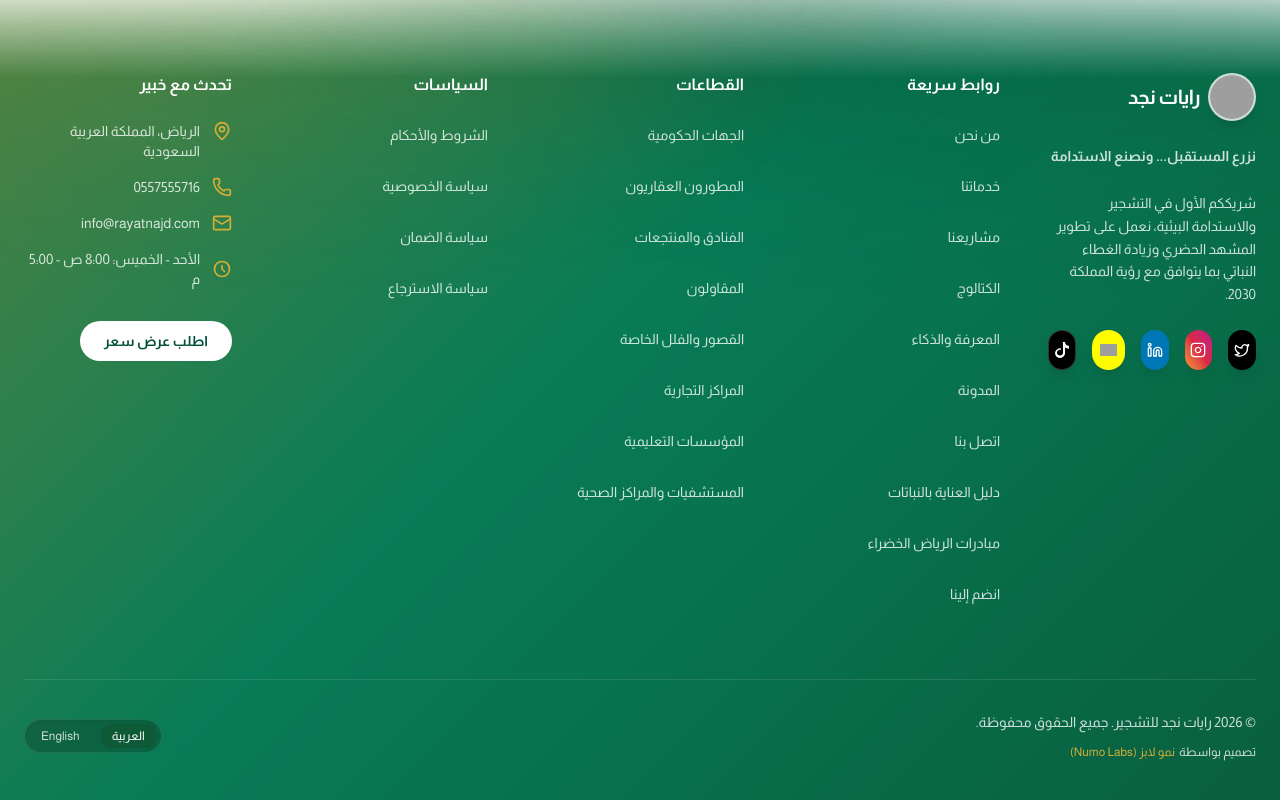
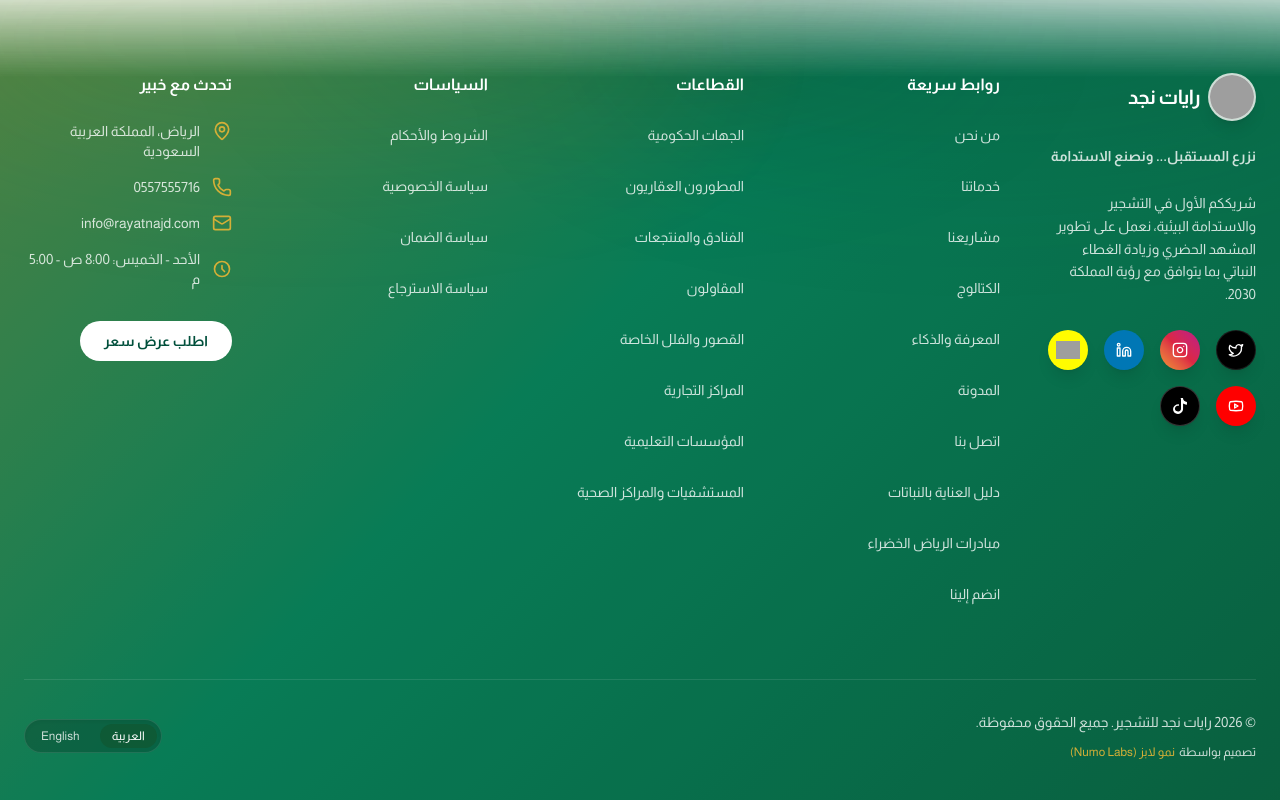
Before and after one commit to smoofikra-ops/Rayatnajd, a React (Vite) app: page /service/irrigation in a window 1280 px wide. Shown: the part 4529-5329 px from the top of the page. Built offline with nearby package versions, Linux system fonts and the light colour scheme; grey boxes are pictures that could not be loaded; a web font is replaced by a local one.

Commit message:
youtube icon

```diff
--- a/src/components/Footer.tsx
+++ b/src/components/Footer.tsx
@@ -1,6 +1,6 @@
 import { Link } from "react-router-dom";
 import React, { useState } from "react";
-import { Leaf, MapPin, Phone, Mail, Instagram, Twitter, Linkedin, ChevronDown } from "lucide-react";
+import { Leaf, MapPin, Phone, Mail, Instagram, Twitter, Linkedin, ChevronDown, Youtube } from "lucide-react";
 import { useSettings } from "../contexts/SettingsContext";
 import { motion, AnimatePresence } from "motion/react";
 
@@ -84,14 +84,14 @@ export default function Footer() {
                 "Your premier partner in afforestation and environmental sustainability. We work on developing the urban landscape."
               )}
             </p>
-            <div className="flex gap-4 justify-center md:justify-start">
-              <a href="#" className="w-10 h-10 rounded-full flex items-center justify-center transition-all hover:scale-110 shadow-lg bg-black text-white hover:brightness-110">
+            <div className="flex gap-3 sm:gap-4 flex-wrap justify-center md:justify-start">
+              <a href="#" aria-label="X (Twitter)" className="w-10 h-10 rounded-full flex items-center justify-center transition-all hover:scale-110 shadow-lg bg-black text-white hover:brightness-110 border border-white/10">
                 <Twitter className="w-4 h-4" />
               </a>
-              <a href="#" className="w-10 h-10 rounded-full flex items-center justify-center transition-all hover:scale-110 shadow-lg bg-gradient-to-tr from-[#f09433] via-[#dc2743] to-[#bc1888] text-white hover:brightness-110">
+              <a href="#" aria-label="Instagram" className="w-10 h-10 rounded-full flex items-center justify-center transition-all hover:scale-110 shadow-lg bg-gradient-to-tr from-[#f09433] via-[#dc2743] to-[#bc1888] text-white hover:brightness-110">
                 <Instagram className="w-4 h-4" />
               </a>
-              <a href="#" className="w-10 h-10 rounded-full flex items-center justify-center transition-all hover:scale-110 shadow-lg bg-[#0077b5] text-white hover:brightness-110">
+              <a href="#" aria-label="LinkedIn" className="w-10 h-10 rounded-full flex items-center justify-center transition-all hover:scale-110 shadow-lg bg-[#0077b5] text-white hover:brightness-110">
                 <Linkedin className="w-4 h-4" />
               </a>
               <a
@@ -106,7 +106,16 @@ export default function Footer() {
                   referrerPolicy="no-referrer"
                 />
               </a>
-              <a href="https://www.tiktok.com/@rayatnajd.sa" target="_blank" rel="noopener noreferrer" className="w-10 h-10 rounded-full flex items-center justify-center transition-all hover:scale-110 shadow-lg bg-black text-white hover:brightness-110 border border-white/20">
+              <a
+                href="https://www.youtube.com/@rayatnajd-sa"
+                target="_blank"
+                rel="noopener noreferrer"
+                aria-label="YouTube"
+                className="w-10 h-10 rounded-full flex items-center justify-center transition-all hover:scale-110 shadow-lg bg-[#FF0000] text-white hover:brightness-110"
+              >
+                <Youtube className="w-4 h-4" />
+              </a>
+              <a href="https://www.tiktok.com/@rayatnajd.sa" target="_blank" rel="noopener noreferrer" aria-label="TikTok" className="w-10 h-10 rounded-full flex items-center justify-center transition-all hover:scale-110 shadow-lg bg-black text-white hover:brightness-110 border border-white/20">
                 <svg className="w-4 h-4" viewBox="0 0 24 24" fill="currentColor">
                   <path d="M12.53.02C13.84 0 15.14.01 16.44 0c.08 1.53.63 3.09 1.75 4.17 1.12 1.11 2.7 1.62 4.24 1.79v4.03c-1.44-.05-2.89-.35-4.2-.97-.57-.26-1.1-.59-1.62-.93-.01 2.92.01 5.84-.02 8.75-.08 1.4-.54 2.79-1.35 3.94-1.31 1.92-3.58 3.17-5.91 3.21-1.43.08-2.86-.31-4.08-1.03-2.02-1.12-3.44-3.17-3.61-5.46-.02-.33-.02-.66-.01-.99.14-2.08 1.14-4 2.8-5.3 1.7-1.3 3.87-1.92 5.96-1.67V11.6c-1.14-.23-2.35-.14-3.41.36-1.23.54-2.14 1.6-2.45 2.89-.13.51-.15 1.05-.08 1.57.17 1.34.98 2.54 2.14 3.21 1.05.62 2.31.78 3.47.53 1.31-.28 2.4-1.12 2.99-2.32.34-.67.49-1.43.48-2.18-.04-4.83-.02-9.67-.03-14.51h-.03z"/>
                 </svg>
```
